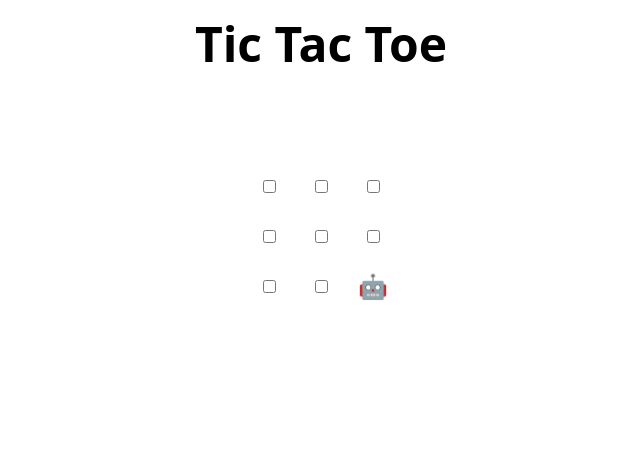
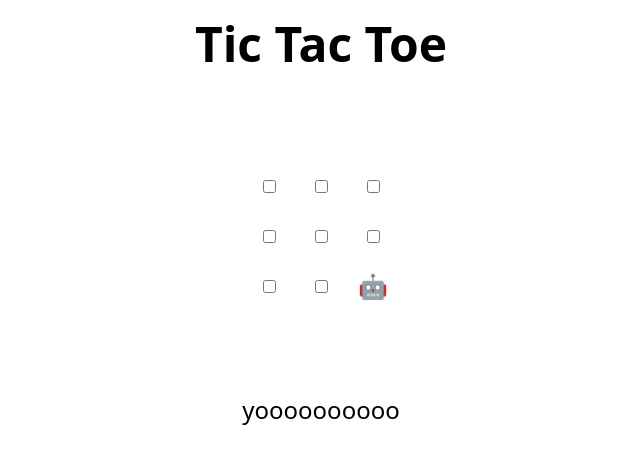
Before and after one commit to HarukiIkeda/skills-review-pull-requests-a, a plain HTML site: page index.html in a window 1280 px wide. Shown: the whole page, without its empty margins (319-959 px from the left). Drawn offline with Linux system fonts and the light colour scheme.

Commit message:
Update index.html
yoooo

```diff
--- a/index.html
+++ b/index.html
@@ -48,7 +48,7 @@
 </table>
 
 <h2 hidden>Game over, refresh to play again 🧑‍💻 🤖!</h2>
-
+yoooooooooo
 <script>
   // Initialization
   const boxes = Array.from(document.querySelectorAll("td"));
```
